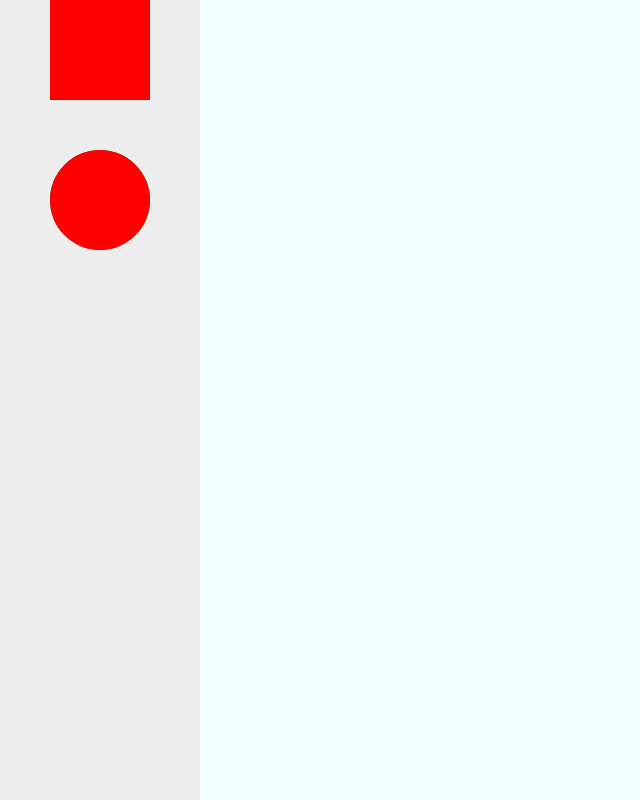
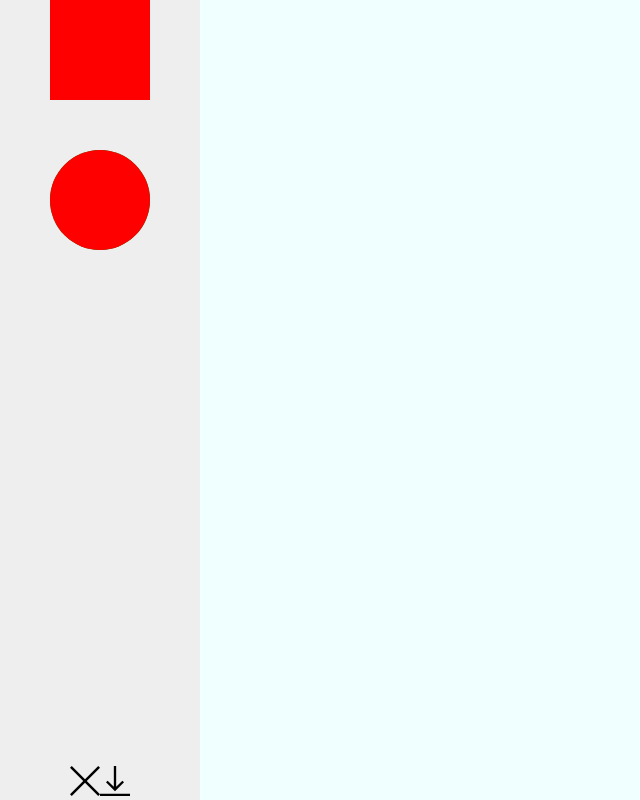
Before and after one commit to maxshymchuk/Kanva, a React (Create React App) app: page / in a window 1280 px wide. Shown: the whole page, without its empty margins (0-640 px from the left). Built offline with nearby package versions, Linux system fonts and the light colour scheme.

Commit message:
feat: add Delete and Clear buttons listeners

```diff
--- a/src/components/Canvas/Canvas.tsx
+++ b/src/components/Canvas/Canvas.tsx
@@ -5,7 +5,7 @@ import {Figure, FigureType} from "../../types";
 import {AppState, changeFigure, removeFigure} from "../../store/actionCreators";
 import classnames from 'classnames';
 import {CONSTS} from "../../consts";
-import {findFigure, getMaxLayer} from "../../utils";
+import {findFigure, getActive, getMaxLayer} from "../../utils";
 
 const Canvas = () => {
 
@@ -24,19 +24,25 @@ const Canvas = () => {
         (state: AppState) => state.figures
     );
 
-    // const [elements, setElements] = useState<HTMLDivElement[]>([]);
-
-    const [currentItem, setCurrentItem] = useState<HTMLDivElement | undefined>();
     const [items, setItems] = useState<JSX.Element[]>([]);
 
+    const handleDelete = (e: KeyboardEvent) => {
+        if (e.key === 'Delete') {
+            const figure = getActive(figures);
+            figure && dispatch(removeFigure(figure.id));
+        }
+    }
+
     useEffect(() => {
+        document.addEventListener('keydown', handleDelete, false);
         setItems(figures.map((figure) => {
             const type = figure.type === FigureType.Square ? 'square' : 'circle';
             const style = {
                 left: figure.position.x - CONSTS.MENU_WIDTH,
                 top: figure.position.y,
                 zIndex: figure.layer,
-                backgroundColor: figure.color
+                backgroundColor: figure.color,
+                border: figure.isActive ? CONSTS.ACTIVE_BORDER : 'none'
             }
             return (
                 <div
@@ -49,21 +55,23 @@ const Canvas = () => {
                 </div>
             )
         }));
-
+        return () => document.removeEventListener('keydown',  handleDelete, false);
     }, [figures])
 
-    useEffect(() => {
-        console.log('effe')
-        if (currentItem) currentItem.style.border = CONSTS.ACTIVE_BORDER;
-    }, [currentItem])
+    const unfocusAll = () => {
+        const list = [...figures];
+        for (let item of list) {
+            item.isActive = false;
+            dispatch(changeFigure(item));
+        }
+    }
 
     const handleClick = (e: React.MouseEvent) => {
         const item = e.target as HTMLDivElement;
+        const figure = findFigure(figures, item.id);
+        figure.isActive = true;
+        dispatch(changeFigure(figure));
     };
-
-    const unfocusAll = () => {
-        setCurrentItem(undefined);
-    }
 
     const handleMouseMove = (e: MouseEvent) => {
         e.preventDefault();
@@ -95,6 +103,8 @@ const Canvas = () => {
     }
 
     const handleMouseDown = (e: React.MouseEvent) => {
+        e.stopPropagation();
+        unfocusAll();
         window.addEventListener('mousemove', handleMouseMove);
         window.addEventListener('mouseup', handleMouseUp);
         const item = e.target as HTMLDivElement;
@@ -107,6 +117,7 @@ const Canvas = () => {
             tempIndex = getMaxLayer(figures);
             const figure = findFigure(figures, item.id);
             figure.layer = tempIndex;
+            figure.isActive = true;
             dispatch(changeFigure(figure));
             item.style.zIndex = `${CONSTS.UPPER_LAYER}`;
             if (!target) target = item;
--- a/src/components/Field/Field.tsx
+++ b/src/components/Field/Field.tsx
@@ -3,7 +3,7 @@ import classnames from 'classnames';
 import styles from './field.module.scss';
 import {useDispatch, useSelector} from "react-redux";
 import {Figure, FigureType} from "../../types";
-import {addFigure, AppState} from "../../store/actionCreators";
+import {addFigure, AppState, removeFigure} from "../../store/actionCreators";
 import uniqid from 'uniqid';
 import {CONSTS} from "../../consts";
 import randomcolor from 'randomcolor';
@@ -45,7 +45,8 @@ const Field = () => {
                         y: e.clientY - delta.y
                     },
                     layer: getMaxLayer(figures),
-                    color: randomcolor()
+                    color: randomcolor(),
+                    isActive: false
                 }));
             }
             target.style.zIndex = `${CONSTS.DEFAULT_LAYER}`;
@@ -73,9 +74,19 @@ const Field = () => {
         }
     }
 
+    const handleClear = () => {
+        const result = window.confirm('Are you sure?');
+        if (result) {
+            const list = [...figures];
+            for (let item of list) {
+                dispatch(removeFigure(item.id));
+            }
+        }
+    }
+
     return (
         <section className={styles.field}>
-            <ul className={styles.list}>
+            <ul>
                 <li className={styles.cell}>
                     <div className={classnames(styles.item, styles.square, styles.hidden)}></div>
                     <div
@@ -89,6 +100,18 @@ const Field = () => {
                         className={classnames(styles.item, styles.circle)}></div>
                 </li>
             </ul>
+            <ul className={styles.controls}>
+                <li className={styles.clear_button} onClick={handleClear}>
+                    <svg id="clear_img" enableBackground="new 0 0 413.348 413.348" height="30" viewBox="0 0 413.348 413.348" width="30" xmlns="http://www.w3.org/2000/svg">
+                        <path d="m413.348 24.354-24.354-24.354-182.32 182.32-182.32-182.32-24.354 24.354 182.32 182.32-182.32 182.32 24.354 24.354 182.32-182.32 182.32 182.32 24.354-24.354-182.32-182.32z"/>
+                    </svg>
+                </li>
+                <li className={styles.save_button}>
+                    <svg height="30" viewBox="0 0 512 512" width="30" xmlns="http://www.w3.org/2000/svg">
+                        <path d="m409.785156 278.5-153.785156 153.785156-153.785156-153.785156 28.285156-28.285156 105.5 105.5v-355.714844h40v355.714844l105.5-105.5zm102.214844 193.5h-512v40h512zm0 0"/>
+                    </svg>
+                </li>
+            </ul>
         </section>
     );
 };
--- a/src/components/Field/field.module.scss
+++ b/src/components/Field/field.module.scss
@@ -2,18 +2,22 @@
   display: flex;
   flex-direction: column;
   align-items: center;
+  justify-content: space-between;
   min-width: 200px;
   height: 100%;
   background: #00000011;
 }
 
-.list {
+ul {
   padding: 0;
   margin: 0;
 }
 
+li {
+  display: block;
+}
+
 .cell {
-  display: block;
   width: 100px;
   height: 100px;
   margin-bottom: 50px;
@@ -37,3 +41,11 @@
 .circle {
   border-radius: 50%;
 }
+
+.controls {
+  display: flex;
+  .clear_button {
+    width: 30px;
+    height: 30px;
+  }
+}
--- a/src/utils.ts
+++ b/src/utils.ts
@@ -8,3 +8,7 @@ export const getMaxLayer = (figures: Figure[]) => {
 export const findFigure = (figures: Figure[], id: string) => {
     return figures.filter(figure => figure.id === id)[0];
 }
+
+export const getActive = (figures: Figure[]) => {
+    return figures.filter(figure => figure.isActive === true)[0];
+}
```
Also changed, not shown: src/types.ts (+2 -7 lines).
